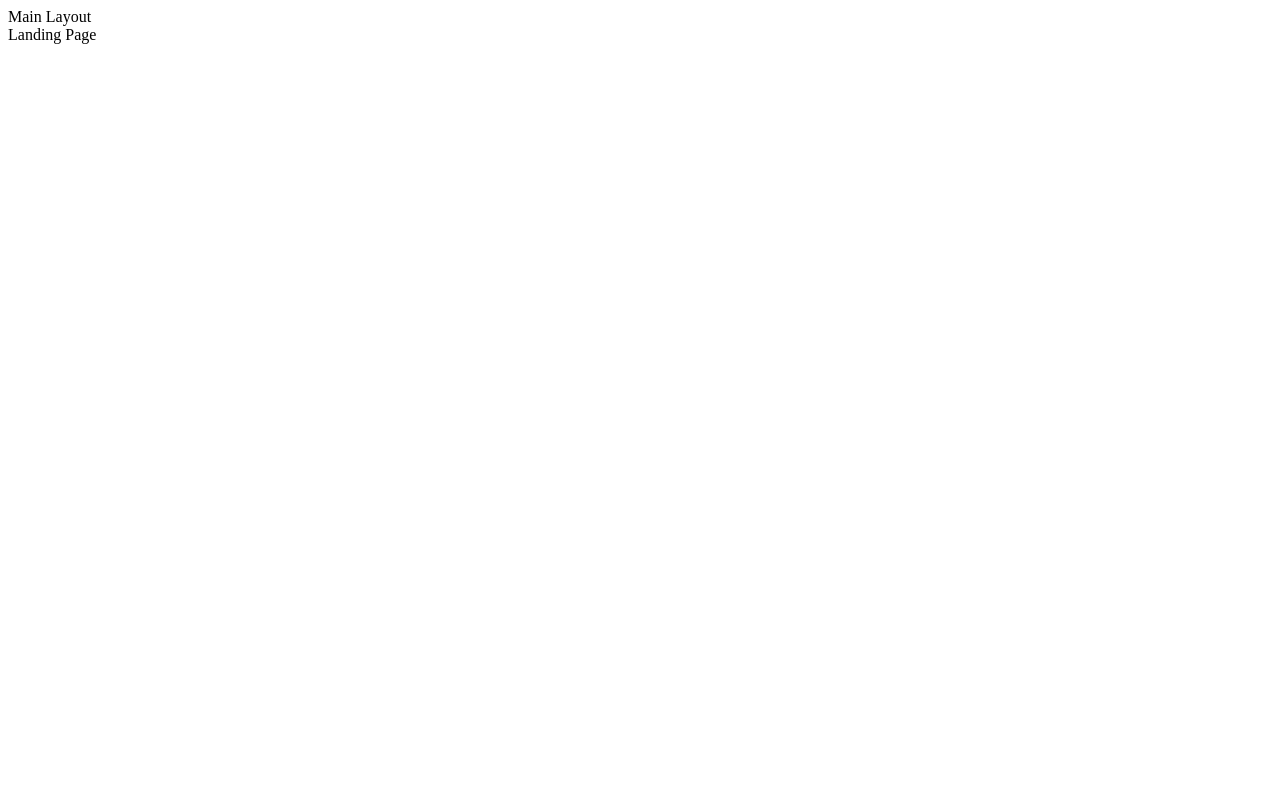
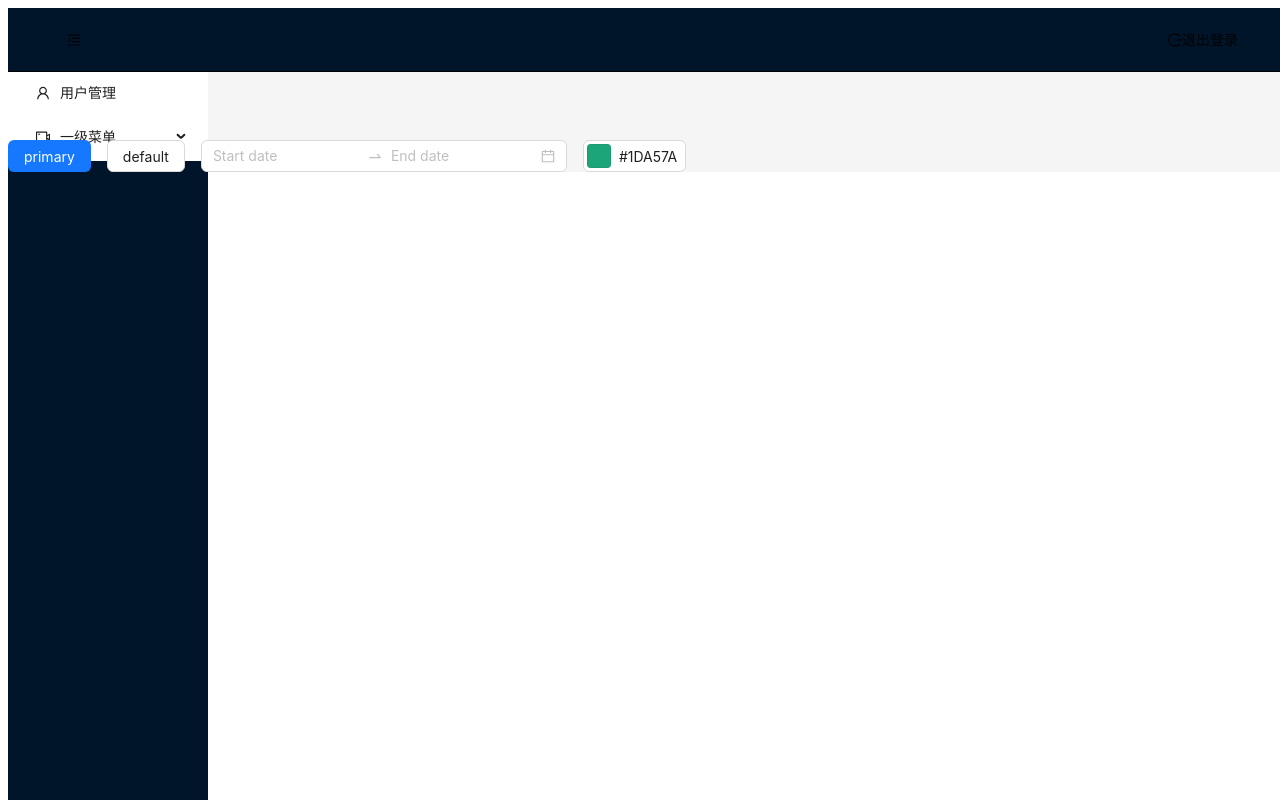
Before and after one commit to Sebastianyang666/reactAIChat, a React (Vite) app: page /landing in a window 1280 px wide. Built offline with nearby package versions, Linux system fonts and the light colour scheme.

Commit message:
添加Antd+dayjs+zustand

```diff
--- a/package.json
+++ b/package.json
@@ -17,8 +17,10 @@
     ]
   },
   "dependencies": {
-    "antd": "^5.27.1",
+    "@ant-design/icons": "^6.0.0",
+    "antd": "^5.27.2",
     "axios": "^1.11.0",
+    "dayjs": "^1.11.18",
     "react": "^18.2.0",
     "react-dom": "^18.2.0",
     "react-router-dom": "^6.30.1",
--- a/src/App.jsx
+++ b/src/App.jsx
@@ -1,15 +1,29 @@
-/*
- * @Descripttion:
- * @version:
- * @Author: yangshengpeng
- * @Date: 2025-08-27 14:06:51
- * @LastEditors: yangshengpeng
- * @LastEditTime: 2025-09-03 15:25:34
- */
+import "dayjs/locale/zh-cn";
+
+import { App as AntdApp, ConfigProvider } from "antd";
+import zhCN from "antd/locale/zh_CN";
 import { RouterProvider } from "react-router-dom";
 
-import { router } from "@/router";
+import { router } from "./router";
+import { useSettingsStore } from "./stores/settings";
 
 export default function App() {
-  return <RouterProvider router={router} fallbackElement={<div>Loading...</div>} />;
+  const colorPrimary = useSettingsStore((state) => state.colorPrimary);
+  return (
+    <ConfigProvider
+      locale={zhCN}
+      theme={{
+        cssVar: true, // 开启 css 变量
+        hashed: false, // 如果你的应用中只存在一个版本的 antd，你可以设置为 false 来进一步减小样式体积。
+        token: {
+          colorPrimary,
+        },
+      }}
+      componentSize="large"
+    >
+      <AntdApp>
+        <RouterProvider router={router} fallbackElement={<div>Loading...</div>} />
+      </AntdApp>
+    </ConfigProvider>
+  );
 }
--- /dev/null
+++ b/src/components/static-antd/index.jsx
@@ -0,0 +1,24 @@
+/*
+ * @Descripttion:
+ * @version:
+ * @Author: yangshengpeng
+ * @Date: 2025-09-03 15:48:13
+ * @LastEditors: yangshengpeng
+ * @LastEditTime: 2025-09-03 15:48:20
+ */
+import { App } from 'antd';
+
+let message;
+let notification;
+let modal;
+
+export default function StaticAntd() {
+  const staticFunction = App.useApp();
+  message = staticFunction.message;
+  modal = staticFunction.modal;
+  notification = staticFunction.notification;
+  return null;
+}
+
+// eslint-disable-next-line
+export { message, modal, notification };
--- a/src/layouts/index.jsx
+++ b/src/layouts/index.jsx
@@ -4,15 +4,50 @@
  * @Author: yangshengpeng
  * @Date: 2025-09-03 15:19:38
  * @LastEditors: yangshengpeng
- * @LastEditTime: 2025-09-03 15:19:47
+ * @LastEditTime: 2025-09-03 15:49:15
  */
-import { Outlet } from "react-router-dom";
+import { LogoutOutlined, MenuFoldOutlined, MenuUnfoldOutlined } from "@ant-design/icons";
+import { Button, Flex, Layout } from "antd";
+import { Outlet, useNavigate } from "react-router-dom";
+
+// import ThemeSwitch from "@/components/theme-switch";
+import { useSettingsStore } from "@/store/settings";
+
+import Sider from "./sider";
 
 export default function MainLayout() {
+  const navigate = useNavigate();
+
+  const collapsed = useSettingsStore((state) => state.collapsed);
+  const setCollapsed = useSettingsStore((state) => state.setCollapsed);
+
   return (
-    <>
-      <nav className="text-white h-14 bg-zinc-800 flex items-center px-4">Main Layout</nav>
-      <Outlet /> {/* Outlet是子路由的占位符 */}
-    </>
+    <Layout hasSider className="w-screen overflow-hidden">
+      <Sider />
+      <Layout>
+        <Layout.Header className="flex items-center justify-between dark:text-white sticky top-0 z-[999] border-b border-b-gray-200 dark:border-b-gray-700">
+          <Button
+            type="text"
+            icon={collapsed ? <MenuUnfoldOutlined /> : <MenuFoldOutlined />}
+            onClick={() => setCollapsed(!collapsed)}
+            className="text-inherit hover:text-inherit"
+          />
+          <Flex gap={16}>
+            {/* <ThemeSwitch /> */}
+            <div
+              className="flex items-center justify-center gap-1 cursor-pointer"
+              onClick={() => {
+                navigate("/login");
+              }}
+            >
+              <LogoutOutlined className="text-xl" /> 退出登录
+            </div>
+          </Flex>
+        </Layout.Header>
+        <Layout.Content className="min-h-[calc(100vh-var(--layout-header-height))] p-4">
+          <Outlet /> {/* Outlet是子路由的占位符 */}
+        </Layout.Content>
+      </Layout>
+    </Layout>
   );
 }
--- /dev/null
+++ b/src/layouts/sider/index.jsx
@@ -0,0 +1,115 @@
+import { HomeOutlined, UserOutlined, VideoCameraOutlined } from "@ant-design/icons";
+import { Layout, Menu } from "antd";
+import { useEffect, useRef, useState } from "react";
+import { Link, useLocation } from "react-router-dom";
+
+// import { useTheme } from "@/components/theme-provider";
+import { useSettingsStore } from "@/store/settings";
+
+// import ReactIcon from "@/assets/react.svg?react";
+
+// 递归函数，找到匹配的菜单项
+const findSelectedKeys = (items, pathname, path = []) => {
+  const selectedKeys = [];
+  let openKeys = [];
+
+  const travel = (items, pathname, path) => {
+    for (const item of items || []) {
+      if (item?.key === pathname) {
+        selectedKeys.push(item.key);
+        openKeys = [...path];
+        return;
+      }
+      if (item.children) {
+        path.push(item.key);
+        travel(item.children, pathname, path);
+        path.pop();
+      }
+    }
+  };
+
+  travel(items, pathname, path);
+  return { selectedKeys, openKeys };
+};
+
+const items = [
+  {
+    icon: <HomeOutlined />,
+    label: <Link to="/landing">首页</Link>,
+    key: "/landing",
+  },
+  {
+    icon: <UserOutlined />,
+    label: <Link to="/user-management">用户管理</Link>,
+    key: "/user-management",
+  },
+  {
+    icon: <VideoCameraOutlined />,
+    label: "一级菜单",
+    key: "/nav",
+    children: [
+      {
+        key: "/nav/sub-1",
+        label: <Link to="/nav/sub-1">二级菜单-1</Link>,
+      },
+      {
+        key: "/nav/sub-2",
+        label: <Link to="/nav/sub-2">二级菜单-2</Link>,
+      },
+    ],
+  },
+];
+
+export default function Sider() {
+  const location = useLocation();
+
+  const firstRenderRef = useRef(true);
+
+  const [selectedKeys, setSelectedKeys] = useState([]);
+  const [openKeys, setOpenKeys] = useState([]);
+
+  const collapsed = useSettingsStore((state) => state.collapsed);
+
+  // const { isDark } = useTheme();
+  const isDark = false; // 临时设置
+
+  useEffect(() => {
+    if (location.pathname === "/") return;
+
+    // 首次渲染时，设置默认值
+    if (firstRenderRef.current) {
+      const { selectedKeys, openKeys } = findSelectedKeys(items, location.pathname);
+      setSelectedKeys(selectedKeys);
+      setOpenKeys(openKeys);
+    }
+    // 将首次渲染标记设置为false
+    firstRenderRef.current = false;
+  }, [location.pathname]);
+
+  return (
+    <Layout.Sider
+      trigger={null}
+      collapsible
+      collapsed={collapsed}
+      className="h-screen overflow-auto fixed top-0 left-0 bottom-0 dark:text-white"
+    >
+      <Link
+        className="font-bold text-2xl hover:text-current h-[var(--layout-header-height)] flex justify-center items-center gap-2"
+        to="/"
+      >
+        {/* <ReactIcon className="size-6" /> */}
+        {collapsed ? null : "React Admin"}
+      </Link>
+      <Menu
+        theme={isDark ? "dark" : "light"}
+        mode="inline"
+        items={items}
+        selectedKeys={selectedKeys}
+        onSelect={({ selectedKeys }) => setSelectedKeys(selectedKeys)}
+        openKeys={openKeys}
+        onOpenChange={(openKeys) => setOpenKeys(openKeys)}
+        className="!border-e-0"
+      />
+    </Layout.Sider>
+  );
+}
--- a/src/pages/landing/index.jsx
+++ b/src/pages/landing/index.jsx
@@ -1,3 +1,28 @@
+import { Button, ColorPicker, DatePicker, Flex, Typography } from "antd";
+
+import { useSettingsStore } from "@/store/settings";
+
+const { RangePicker } = DatePicker;
+
 export default function LandingPage() {
-  return <div>Landing Page</div>;
+  const colorPrimary = useSettingsStore((state) => state.colorPrimary);
+  const setColorPrimary = useSettingsStore((state) => state.setColorPrimary);
+
+  return (
+    <div>
+      <Typography.Title level={3}>Landing Page</Typography.Title>
+      <Flex gap={16}>
+        <Button type="primary">primary</Button>
+        <Button>default</Button>
+        <RangePicker />
+        <ColorPicker
+          showText
+          value={colorPrimary}
+          onChange={(color) => {
+            setColorPrimary(color.toHex());
+          }}
+        />
+      </Flex>
+    </div>
+  );
 }
--- a/src/router/index.jsx
+++ b/src/router/index.jsx
@@ -31,4 +31,7 @@ const routes = [
 
 export const router = createBrowserRouter(routes, {
   basename: import.meta.env.VITE_APP_BASE_URL,
+  future: {
+    v7_startTransition: true,
+  },
 });
--- /dev/null
+++ b/src/store/settings.js
@@ -0,0 +1,18 @@
+import { create } from "zustand";
+import { persist } from "zustand/middleware";
+
+export const useSettingsStore = create()(
+  persist(
+    (set) => ({
+      colorPrimary: "#1DA57A",
+      setColorPrimary: (colorPrimary) => set({ colorPrimary }),
+      collapsed: false,
+      setCollapsed: (collapsed) => set({ collapsed }),
+    }),
+    {
+      name: "app-settings",
+      partialize: (state) =>
+        Object.fromEntries(Object.entries(state).filter(([key]) => ["colorPrimary", "collapsed"].includes(key))),
+    },
+  ),
+);
--- a/src/store/useLoginStore.js
+++ /dev/null
@@ -1,32 +0,0 @@
-/*
- * @Descripttion:
- * @version:
- * @Author: yangshengpeng
- * @Date: 2025-08-27 14:57:22
- * @LastEditors: yangshengpeng
- * @LastEditTime: 2025-08-27 15:00:58
- */
-import { create } from 'zustand';
-
-import UserApi from '../api/userApi.js';
-import { clearToken,setToken } from '../utils/token.js';
-const useLoginStore = create(() => ({
-  token: '',
-  // 用户登陆
-  userLogin: async (userForm) => {
-    const { data } = await UserApi.login(userForm);
-    if (data.code === 200) {
-      localStorage.setItem('react-user', data.data.userInfo);
-      setToken(data.data.token);
-    } else {
-      throw new Error(data.message);
-    }
-  },
-  // 退出登陆
-  userLogout: () => {
-    clearToken();
-    localStorage.removeItem('react-user');
-  },
-}));
-
-export default useLoginStore;
```
Also changed, not shown: 1 other file (tests, documents, lock files or other folders).
